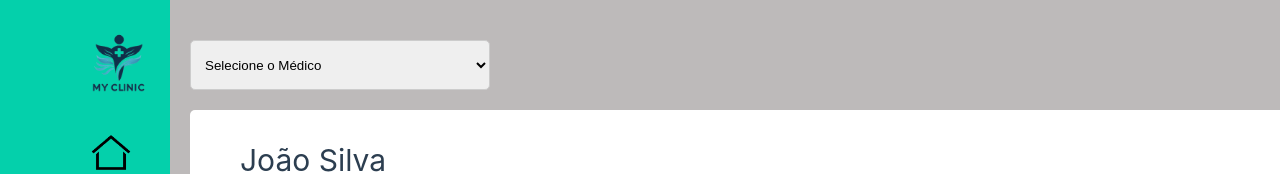
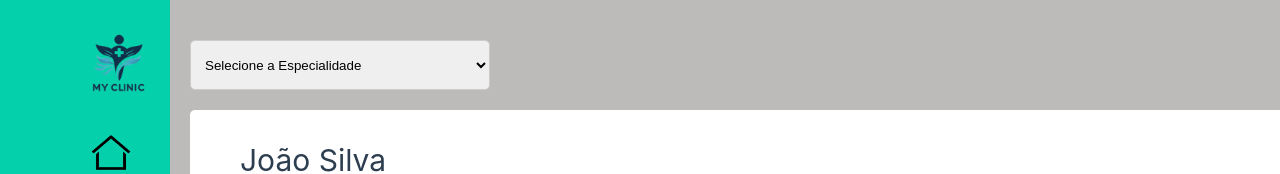
Before and after one commit to ruiiramos/myClinic-FrontEnd, a Vue app: page /medicos in a window 1280 px wide. Shown: the top 174 px of the page. Built offline with nearby package versions, Linux system fonts and the light colour scheme; what v-calendar would draw is missing.

Commit message:
atualização MedicosView

```diff
--- a/src/views/MedicosView.vue
+++ b/src/views/MedicosView.vue
@@ -27,8 +27,8 @@
             </ul>
           </div>
         <div class="content">
-          <select v-model="selectedMedico" required>
-              <option value="" disabled selected>Selecione o Médico</option>
+          <select v-model="selectedEspecialidade" required>
+              <option value="" disabled selected>Selecione a Especialidade</option>
               <!-- Opções Médicos -->
           </select>
             <div class="white-rectangle">
@@ -63,7 +63,7 @@
     export default {
         data() {
             return {
-                selectedMedico: ''
+                selectedEspecialidade: ''
             }
         }
     }
```
